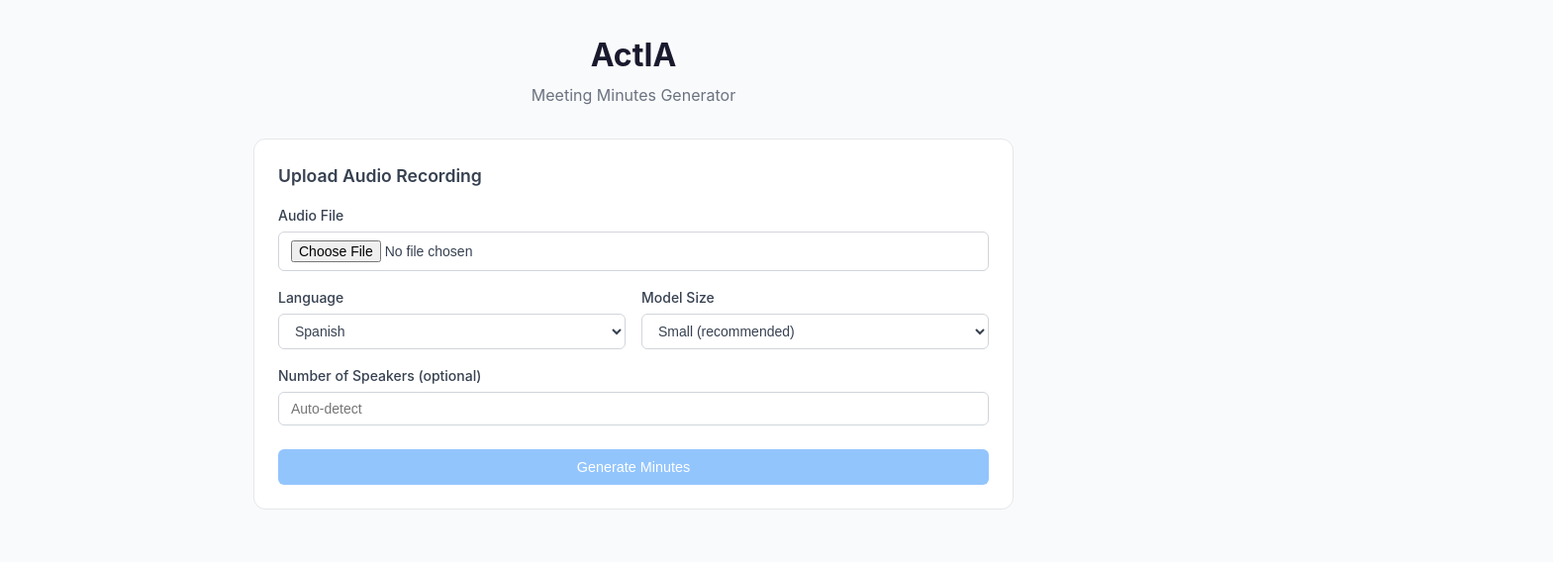
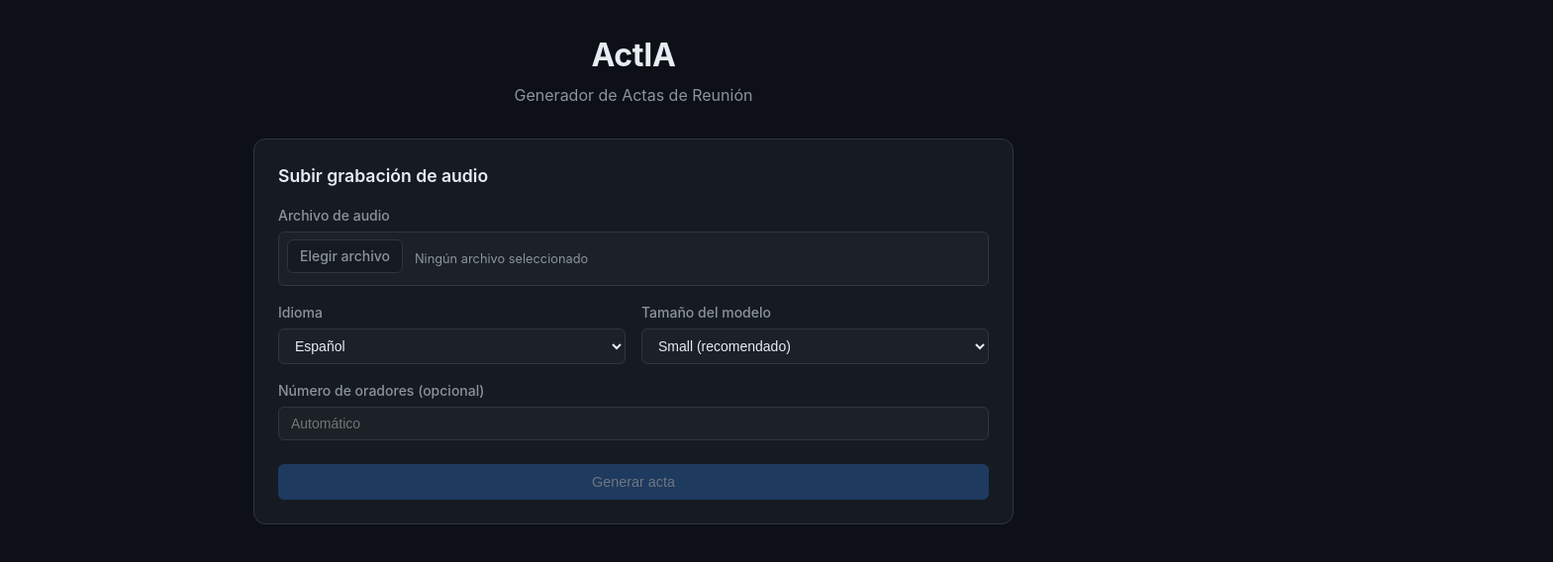
Before and after one commit to SusoskyMosquera/ActIA, a React (Vite) app in the folder frontend/: page / in a window 1280 px wide. Shown: the top 568 px of the page at 99% size, 1569 px wide, since content can reach past the window. Built offline with nearby package versions, Linux system fonts and the light colour scheme.

Commit message:
feat(ui): Spanish copy and dark theme
- translate all user-facing copy to neutral Spanish
- dark theme via CSS custom properties
- custom file input so its control text is Spanish, not browser-native

```diff
--- a/frontend/index.html
+++ b/frontend/index.html
@@ -1,10 +1,10 @@
 <!doctype html>
-<html lang="en">
+<html lang="es">
   <head>
     <meta charset="UTF-8" />
     <link rel="icon" type="image/svg+xml" href="/vite.svg" />
     <meta name="viewport" content="width=device-width, initial-scale=1.0" />
-    <title>ActIA — Meeting Minutes Generator</title>
+    <title>ActIA — Generador de Actas de Reunión</title>
   </head>
   <body>
     <div id="root"></div>
--- a/frontend/src/App.tsx
+++ b/frontend/src/App.tsx
@@ -5,7 +5,7 @@ function App() {
     <main className="app">
       <header className="app-header">
         <h1>ActIA</h1>
-        <p>Meeting Minutes Generator</p>
+        <p>Generador de Actas de Reunión</p>
       </header>
       <TranscriptionContainer />
     </main>
--- a/frontend/src/components/MinutesResult.tsx
+++ b/frontend/src/components/MinutesResult.tsx
@@ -24,36 +24,36 @@ export default function MinutesResult({ result }: MinutesResultProps) {
   return (
     <div className="minutes-result">
       <div className="result-section">
-        <h2>Metadata</h2>
+        <h2>Detalles</h2>
         <div className="metadata-grid">
           <div className="metadata-item">
-            <div className="meta-label">Duration</div>
+            <div className="meta-label">Duración</div>
             <div className="meta-value">{formatDuration(metadata.duration_sec)}</div>
           </div>
           <div className="metadata-item">
-            <div className="meta-label">Language</div>
+            <div className="meta-label">Idioma</div>
             <div className="meta-value">{metadata.language.toUpperCase()}</div>
           </div>
           <div className="metadata-item">
-            <div className="meta-label">Speakers</div>
+            <div className="meta-label">Oradores</div>
             <div className="meta-value">{metadata.num_speakers}</div>
           </div>
           <div className="metadata-item">
-            <div className="meta-label">Model</div>
+            <div className="meta-label">Modelo</div>
             <div className="meta-value">{metadata.model}</div>
           </div>
         </div>
       </div>
 
       <div className="result-section">
-        <h2>Meeting Minutes</h2>
+        <h2>Acta de la reunión</h2>
         <div className="markdown-content">
           <ReactMarkdown>{minutes}</ReactMarkdown>
         </div>
       </div>
 
       <div className="result-section">
-        <h2>Transcript</h2>
+        <h2>Transcripción</h2>
         <ul className="transcript-list">
           {transcript.map((segment, index) => (
             <li key={index} className="transcript-item">
--- a/frontend/src/components/ProcessingStatus.tsx
+++ b/frontend/src/components/ProcessingStatus.tsx
@@ -6,17 +6,17 @@ interface ProcessingStatusProps {
 }
 
 const STAGE_LABELS: Record<NonNullable<ProcessingStage>, string> = {
-  TRANSCRIBING: 'Transcribing audio...',
-  DIARIZING: 'Identifying speakers...',
-  GENERATING_MINUTES: 'Generating meeting minutes...',
+  TRANSCRIBING: 'Transcribiendo el audio...',
+  DIARIZING: 'Identificando oradores...',
+  GENERATING_MINUTES: 'Generando el acta...',
 }
 
 function getStageLabel(stage: ProcessingStage, status: AppState): string {
   if (stage !== null && stage in STAGE_LABELS) {
     return STAGE_LABELS[stage]
   }
-  if (status === 'submitting') return 'Uploading audio file...'
-  return 'Processing...'
+  if (status === 'submitting') return 'Subiendo el archivo de audio...'
+  return 'Procesando...'
 }
 
 export default function ProcessingStatus({ stage, status }: ProcessingStatusProps) {
@@ -24,7 +24,7 @@ export default function ProcessingStatus({ stage, status }: ProcessingStatusProp
     <div className="processing-status" role="status" aria-live="polite">
       <div className="spinner" aria-hidden="true" />
       <p className="stage-label">{getStageLabel(stage, status)}</p>
-      <p className="status-subtitle">This may take a few minutes</p>
+      <p className="status-subtitle">Esto puede tardar unos minutos</p>
     </div>
   )
 }
--- a/frontend/src/components/UploadForm.tsx
+++ b/frontend/src/components/UploadForm.tsx
@@ -28,64 +28,69 @@ export default function UploadForm({ onSubmit, isBusy }: UploadFormProps) {
 
   return (
     <form className="upload-form" onSubmit={handleSubmit}>
-      <h2>Upload Audio Recording</h2>
+      <h2>Subir grabación de audio</h2>
 
       <div className="form-group">
-        <label htmlFor="audio-file">Audio File</label>
+        <label htmlFor="audio-file">Archivo de audio</label>
+        <div className={`file-input${isBusy ? ' is-disabled' : ''}`}>
+          <label htmlFor="audio-file" className="file-button">Elegir archivo</label>
+          <span className="file-name">
+            {file ? file.name : 'Ningún archivo seleccionado'}
+          </span>
           <input
             id="audio-file"
+            className="visually-hidden"
             type="file"
             accept="audio/*"
             disabled={isBusy}
             onChange={(e) => setFile(e.target.files?.[0] ?? null)}
-          required
           />
+        </div>
       </div>
 
       <div className="form-row">
         <div className="form-group">
-          <label htmlFor="language">Language</label>
+          <label htmlFor="language">Idioma</label>
           <select
             id="language"
             value={language}
             onChange={(e) => setLanguage(e.target.value)}
             disabled={isBusy}
           >
-            <option value="es">Spanish</option>
-            <option value="en">English</option>
-            <option value="auto">Auto-detect</option>
+            <option value="es">Español</option>
+            <option value="en">Inglés</option>
+            <option value="auto">Detección automática</option>
           </select>
         </div>
 
         <div className="form-group">
-          <label htmlFor="model-size">Model Size</label>
+          <label htmlFor="model-size">Tamaño del modelo</label>
           <select
             id="model-size"
             value={modelSize}
             onChange={(e) => setModelSize(e.target.value)}
             disabled={isBusy}
           >
-            <option value="tiny">Tiny (fastest)</option>
+            <option value="tiny">Tiny (más rápido)</option>
             <option value="base">Base</option>
-            <option value="small">Small (recommended)</option>
+            <option value="small">Small (recomendado)</option>
             <option value="medium">Medium</option>
-            <option value="large">Large (best accuracy)</option>
+            <option value="large">Large (mejor precisión)</option>
           </select>
         </div>
       </div>
 
       <div className="form-group">
-        <label htmlFor="num-speakers">Number of Speakers (optional)</label>
+        <label htmlFor="num-speakers">Número de oradores (opcional)</label>
         <input
           id="num-speakers"
           type="number"
           min="1"
           max="20"
-          placeholder="Auto-detect"
+          placeholder="Automático"
           value={numSpeakers}
           onChange={(e) => setNumSpeakers(e.target.value)}
           disabled={isBusy}
-          style={{ width: '100%', padding: '0.5rem 0.75rem', border: '1px solid #d1d5db', borderRadius: '6px', fontSize: '0.875rem' }}
         />
       </div>
 
@@ -94,7 +99,7 @@ export default function UploadForm({ onSubmit, isBusy }: UploadFormProps) {
         className="submit-btn"
         disabled={isBusy || !file}
       >
-        {isBusy ? 'Processing...' : 'Generate Minutes'}
+        {isBusy ? 'Procesando...' : 'Generar acta'}
       </button>
     </form>
   )
--- a/frontend/src/features/transcription/TranscriptionContainer.tsx
+++ b/frontend/src/features/transcription/TranscriptionContainer.tsx
@@ -26,7 +26,7 @@ export default function TranscriptionContainer() {
         <>
           <MinutesResult result={result} />
           <button className="submit-btn" style={{ marginTop: '1rem' }} onClick={reset}>
-            Process Another Recording
+            Procesar otra grabación
           </button>
         </>
       )}
@@ -35,7 +35,7 @@ export default function TranscriptionContainer() {
         <>
           <ErrorBanner message={error} />
           <button className="submit-btn" onClick={reset}>
-            Try Again
+            Reintentar
           </button>
         </>
       )}
--- a/frontend/src/index.css
+++ b/frontend/src/index.css
@@ -5,17 +5,36 @@
 }
 
 :root {
+  /* Dark theme palette */
+  --bg: #0d1117;
+  --surface: #161b22;
+  --surface-2: #1c2128;
+  --border: #30363d;
+  --border-subtle: #21262d;
+  --text: #e6edf3;
+  --text-muted: #8b949e;
+  --text-dim: #6e7681;
+  --accent: #3b82f6;
+  --accent-hover: #2563eb;
+  --accent-disabled: #1e3a5f;
+  --accent-soft: #15233d;
+  --accent-text: #79b8ff;
+  --danger-bg: #2d1416;
+  --danger-border: #5c2326;
+  --danger-text: #fca5a5;
+
   font-family: Inter, system-ui, Avenir, Helvetica, Arial, sans-serif;
   line-height: 1.5;
   font-weight: 400;
-  color-scheme: light dark;
-  color: #213547;
-  background-color: #f9fafb;
+  color-scheme: dark;
+  color: var(--text);
+  background-color: var(--bg);
 }
 
 body {
   min-width: 320px;
   min-height: 100vh;
+  background-color: var(--bg);
 }
 
 .app {
@@ -32,30 +51,38 @@ body {
 .app-header h1 {
   font-size: 2rem;
   font-weight: 700;
-  color: #1a1a2e;
+  color: var(--text);
+  letter-spacing: -0.01em;
 }
 
 .app-header p {
-  color: #6b7280;
+  color: var(--text-muted);
   margin-top: 0.25rem;
 }
 
-/* Upload Form */
-.upload-form {
-  background: white;
-  border: 1px solid #e5e7eb;
+/* Cards */
+.upload-form,
+.processing-status,
+.minutes-result {
+  background: var(--surface);
+  border: 1px solid var(--border);
   border-radius: 12px;
   padding: 1.5rem;
   margin-bottom: 1.5rem;
+}
+
+.processing-status {
+  text-align: center;
 }
 
 .upload-form h2 {
   font-size: 1.1rem;
   font-weight: 600;
   margin-bottom: 1rem;
-  color: #374151;
+  color: var(--text);
 }
 
+/* Form */
 .form-group {
   margin-bottom: 1rem;
 }
@@ -64,25 +91,97 @@ body {
   display: block;
   font-size: 0.875rem;
   font-weight: 500;
-  color: #374151;
+  color: var(--text-muted);
   margin-bottom: 0.375rem;
 }
 
 .form-group input[type="file"],
+.form-group input[type="number"],
 .form-group select {
   width: 100%;
   padding: 0.5rem 0.75rem;
-  border: 1px solid #d1d5db;
+  border: 1px solid var(--border);
   border-radius: 6px;
   font-size: 0.875rem;
-  color: #374151;
-  background-color: white;
+  color: var(--text);
+  background-color: var(--surface-2);
+}
+
+.form-group input[type="file"]::file-selector-button {
+  margin-right: 0.75rem;
+  padding: 0.35rem 0.75rem;
+  border: 1px solid var(--border);
+  border-radius: 6px;
+  background: var(--surface);
+  color: var(--text);
+  cursor: pointer;
+  font-size: 0.8rem;
+}
+
+.form-group input:focus,
+.form-group select:focus {
+  outline: none;
+  border-color: var(--accent);
 }
 
 .form-group select:disabled,
 .form-group input:disabled {
-  background-color: #f3f4f6;
+  opacity: 0.5;
   cursor: not-allowed;
+}
+
+/* Custom file input (so the control text is Spanish, not browser-native) */
+.file-input {
+  display: flex;
+  align-items: center;
+  gap: 0.75rem;
+  border: 1px solid var(--border);
+  border-radius: 6px;
+  background-color: var(--surface-2);
+  padding: 0.4rem 0.5rem;
+}
+
+.file-button {
+  flex-shrink: 0;
+  padding: 0.35rem 0.75rem;
+  border: 1px solid var(--border);
+  border-radius: 6px;
+  background: var(--surface);
+  color: var(--text);
+  font-size: 0.8rem;
+  cursor: pointer;
+}
+
+.file-button:hover {
+  border-color: var(--accent);
+}
+
+.file-name {
+  font-size: 0.8rem;
+  color: var(--text-muted);
+  overflow: hidden;
+  text-overflow: ellipsis;
+  white-space: nowrap;
+}
+
+.file-input.is-disabled {
+  opacity: 0.5;
+}
+
+.file-input.is-disabled .file-button {
+  cursor: not-allowed;
+}
+
+.visually-hidden {
+  position: absolute;
+  width: 1px;
+  height: 1px;
+  padding: 0;
+  margin: -1px;
+  overflow: hidden;
+  clip: rect(0, 0, 0, 0);
+  white-space: nowrap;
+  border: 0;
 }
 
 .form-row {
@@ -94,8 +193,8 @@ body {
 .submit-btn {
   width: 100%;
   padding: 0.625rem 1.25rem;
-  background-color: #2563eb;
-  color: white;
+  background-color: var(--accent);
+  color: #ffffff;
   border: none;
   border-radius: 6px;
   font-size: 0.9rem;
@@ -106,29 +205,21 @@ body {
 }
 
 .submit-btn:hover:not(:disabled) {
-  background-color: #1d4ed8;
+  background-color: var(--accent-hover);
 }
 
 .submit-btn:disabled {
-  background-color: #93c5fd;
+  background-color: var(--accent-disabled);
+  color: var(--text-dim);
   cursor: not-allowed;
 }
 
-/* Processing Status */
-.processing-status {
-  background: white;
-  border: 1px solid #e5e7eb;
-  border-radius: 12px;
-  padding: 1.5rem;
-  margin-bottom: 1.5rem;
-  text-align: center;
-}
-
+/* Processing status */
 .spinner {
   width: 2.5rem;
   height: 2.5rem;
-  border: 3px solid #e5e7eb;
-  border-top-color: #2563eb;
+  border: 3px solid var(--border);
+  border-top-color: var(--accent);
   border-radius: 50%;
   animation: spin 0.8s linear infinite;
   margin: 0 auto 1rem;
@@ -141,22 +232,22 @@ body {
 .stage-label {
   font-size: 1rem;
   font-weight: 500;
-  color: #374151;
+  color: var(--text);
 }
 
 .status-subtitle {
   font-size: 0.8rem;
-  color: #9ca3af;
+  color: var(--text-dim);
   margin-top: 0.25rem;
 }
 
-/* Error Banner */
+/* Error banner */
 .error-banner {
-  background: #fef2f2;
-  border: 1px solid #fecaca;
+  background: var(--danger-bg);
+  border: 1px solid var(--danger-border);
   border-radius: 8px;
   padding: 1rem 1.25rem;
-  color: #991b1b;
+  color: var(--danger-text);
   margin-bottom: 1.5rem;
   font-size: 0.9rem;
 }
@@ -166,14 +257,7 @@ body {
   margin-bottom: 0.25rem;
 }
 
-/* Minutes Result */
-.minutes-result {
-  background: white;
-  border: 1px solid #e5e7eb;
-  border-radius: 12px;
-  padding: 1.5rem;
-}
-
+/* Minutes result */
 .result-section {
   margin-bottom: 2rem;
 }
@@ -181,10 +265,10 @@ body {
 .result-section h2 {
   font-size: 1.1rem;
   font-weight: 600;
-  color: #374151;
+  color: var(--text);
   margin-bottom: 1rem;
   padding-bottom: 0.5rem;
-  border-bottom: 1px solid #f3f4f6;
+  border-bottom: 1px solid var(--border-subtle);
 }
 
 .metadata-grid {
@@ -195,14 +279,15 @@ body {
 }
 
 .metadata-item {
-  background: #f9fafb;
+  background: var(--surface-2);
+  border: 1px solid var(--border-subtle);
   border-radius: 6px;
   padding: 0.75rem;
 }
 
 .metadata-item .meta-label {
   font-size: 0.75rem;
-  color: #6b7280;
+  color: var(--text-muted);
   font-weight: 500;
   text-transform: uppercase;
   letter-spacing: 0.05em;
@@ -210,14 +295,14 @@ body {
 
 .metadata-item .meta-value {
   font-size: 0.9rem;
-  color: #111827;
+  color: var(--text);
   font-weight: 600;
   margin-top: 0.125rem;
 }
 
 .markdown-content {
   line-height: 1.6;
-  color: #374151;
+  color: var(--text);
 }
 
 .markdown-content h1,
@@ -226,7 +311,7 @@ body {
   margin-top: 1.25rem;
   margin-bottom: 0.5rem;
   font-weight: 600;
-  color: #111827;
+  color: var(--text);
 }
 
 .markdown-content p {
@@ -239,6 +324,18 @@ body {
   margin-bottom: 0.75rem;
 }
 
+.markdown-content code {
+  background: var(--surface-2);
+  padding: 0.1rem 0.35rem;
+  border-radius: 4px;
+  font-size: 0.85em;
+}
+
+.markdown-content strong {
+  color: var(--text);
+}
+
+/* Transcript */
 .transcript-list {
   list-style: none;
   padding: 0;
@@ -248,7 +345,7 @@ body {
   display: flex;
   gap: 0.75rem;
   padding: 0.625rem 0;
-  border-bottom: 1px solid #f3f4f6;
+  border-bottom: 1px solid var(--border-subtle);
   font-size: 0.875rem;
 }
 
@@ -259,9 +356,9 @@ body {
 .speaker-tag {
   flex-shrink: 0;
   font-weight: 600;
-  color: #2563eb;
+  color: var(--accent-text);
   font-size: 0.75rem;
-  background: #eff6ff;
+  background: var(--accent-soft);
   padding: 0.125rem 0.5rem;
   border-radius: 4px;
   height: fit-content;
@@ -269,13 +366,13 @@ body {
 }
 
 .transcript-text {
-  color: #374151;
+  color: var(--text);
   flex: 1;
 }
 
 .transcript-time {
   flex-shrink: 0;
-  color: #9ca3af;
+  color: var(--text-dim);
   font-size: 0.75rem;
   margin-top: 0.25rem;
 }
```
Lines whose indentation alone changed are shown as unchanged.
